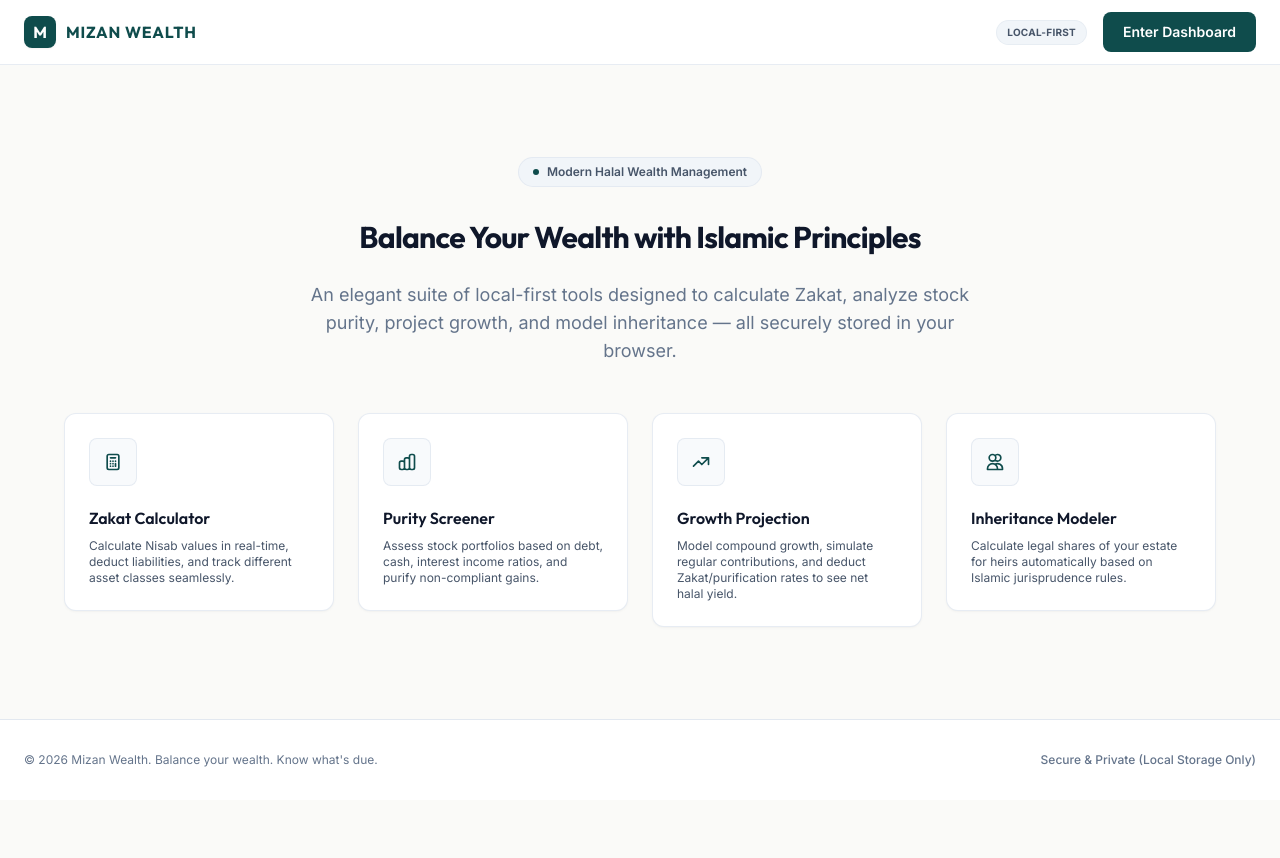
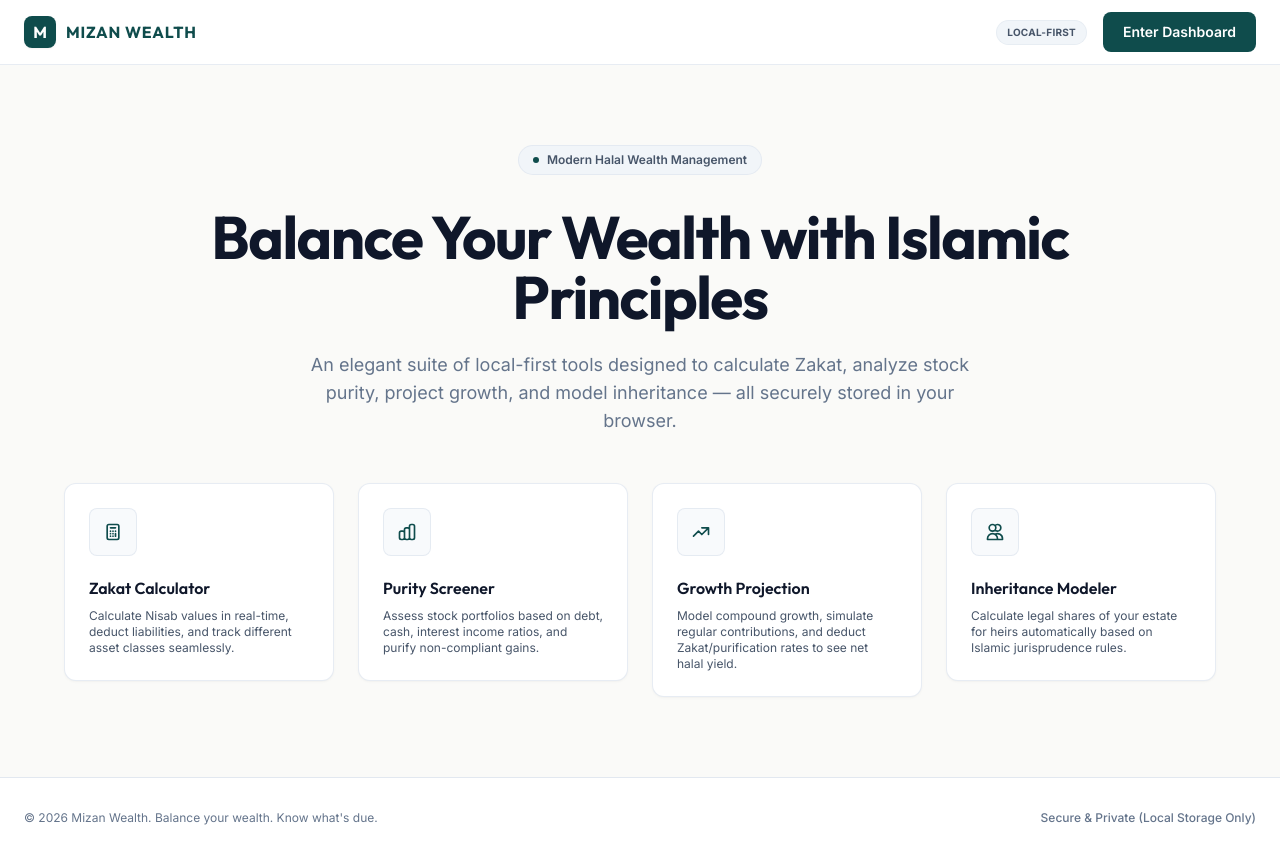
Before and after one commit to rauf17/mizan-wealth, a Next.js app: page / in a window 1280 px wide. Before the commit the page ends 800 px from the top, so only its background shows below. Built offline with nearby package versions, Linux system fonts and the light colour scheme.

Commit message:
refactor: improve visual hierarchy across app

```diff
--- a/app/assets/page.tsx
+++ b/app/assets/page.tsx
@@ -142,7 +142,7 @@ export default function AssetsPage() {
       <div className="space-y-8 max-w-5xl mx-auto">
         {/* Page Header */}
         <div>
-          <h1 className="font-h1 text-primary">
+          <h1 className="font-h1">
             Asset & Liability Ledger
           </h1>
           <p className="text-slate-500 mt-1 text-sm leading-relaxed">
--- a/app/dashboard/page.tsx
+++ b/app/dashboard/page.tsx
@@ -255,7 +255,7 @@ export default function DashboardPage() {
         {/* Top Header */}
         <div className="flex flex-col md:flex-row md:items-center justify-between gap-4 pb-2">
           <div>
-            <h1 className="font-h1 text-primary">
+            <h1 className="font-h1">
               Mizan Position Overview
             </h1>
             <p className="text-slate-500 mt-1 text-sm leading-relaxed">
@@ -312,7 +312,7 @@ export default function DashboardPage() {
                 <span className="text-xs font-semibold text-slate-400 uppercase tracking-wider font-heading">
                   Zakat Due (2.5%)
                 </span>
-                <div className="text-4xl font-extrabold text-primary font-heading tracking-tight">
+                <div className="text-5xl font-extrabold text-primary font-heading tracking-tight">
                   ${calculationResult.zakatDue.toLocaleString(undefined, { minimumFractionDigits: 2 })}
                 </div>
               </div>
--- a/app/globals.css
+++ b/app/globals.css
@@ -42,6 +42,10 @@ body {
 
 @layer components {
   /* Typography Scale */
+  .font-hero {
+    @apply font-heading font-bold text-slate-900 text-4xl md:text-5xl lg:text-6xl tracking-tight leading-tight;
+  }
+
   .font-h1 {
     @apply font-heading font-bold text-slate-900 text-2xl md:text-3xl tracking-tight;
   }
--- a/app/history/page.tsx
+++ b/app/history/page.tsx
@@ -51,7 +51,7 @@ export default function HistoryPage() {
       <div className="space-y-8 max-w-5xl mx-auto">
         {/* Header */}
         <div>
-          <h1 className="font-h1 text-primary">
+          <h1 className="font-h1">
             Declaration Log Book
           </h1>
           <p className="text-slate-500 mt-1 text-sm leading-relaxed">
--- a/app/page.tsx
+++ b/app/page.tsx
@@ -34,7 +34,7 @@ export default function Home() {
           Modern Halal Wealth Management
         </div>
 
-        <h1 className="font-h1 max-w-4xl leading-tight mb-6">
+        <h1 className="font-hero max-w-4xl mb-6">
           Balance Your Wealth with Islamic Principles
         </h1>
 
--- a/app/reports/page.tsx
+++ b/app/reports/page.tsx
@@ -86,7 +86,7 @@ export default function ReportsPage() {
       <div className="space-y-8 max-w-5xl mx-auto">
         {/* Header */}
         <div>
-          <h1 className="font-h1 text-primary">
+          <h1 className="font-h1">
             Financial Statement Reports
           </h1>
           <p className="text-slate-500 mt-1 text-sm leading-relaxed">
--- a/app/settings/page.tsx
+++ b/app/settings/page.tsx
@@ -90,7 +90,7 @@ export default function SettingsPage() {
       <div className="space-y-8 max-w-5xl mx-auto">
         {/* Header */}
         <div>
-          <h1 className="font-h1 text-primary">
+          <h1 className="font-h1">
             Jurisprudence Settings
           </h1>
           <p className="text-slate-500 mt-1 text-sm leading-relaxed">
```
